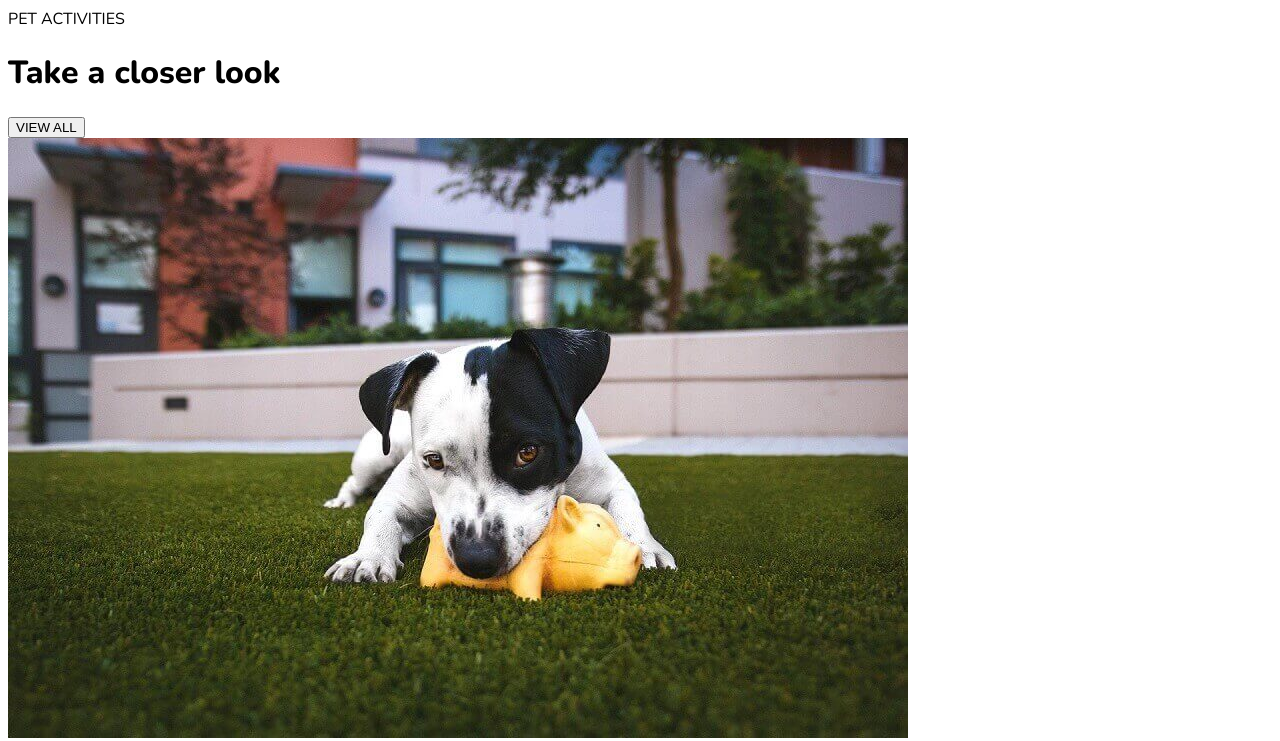
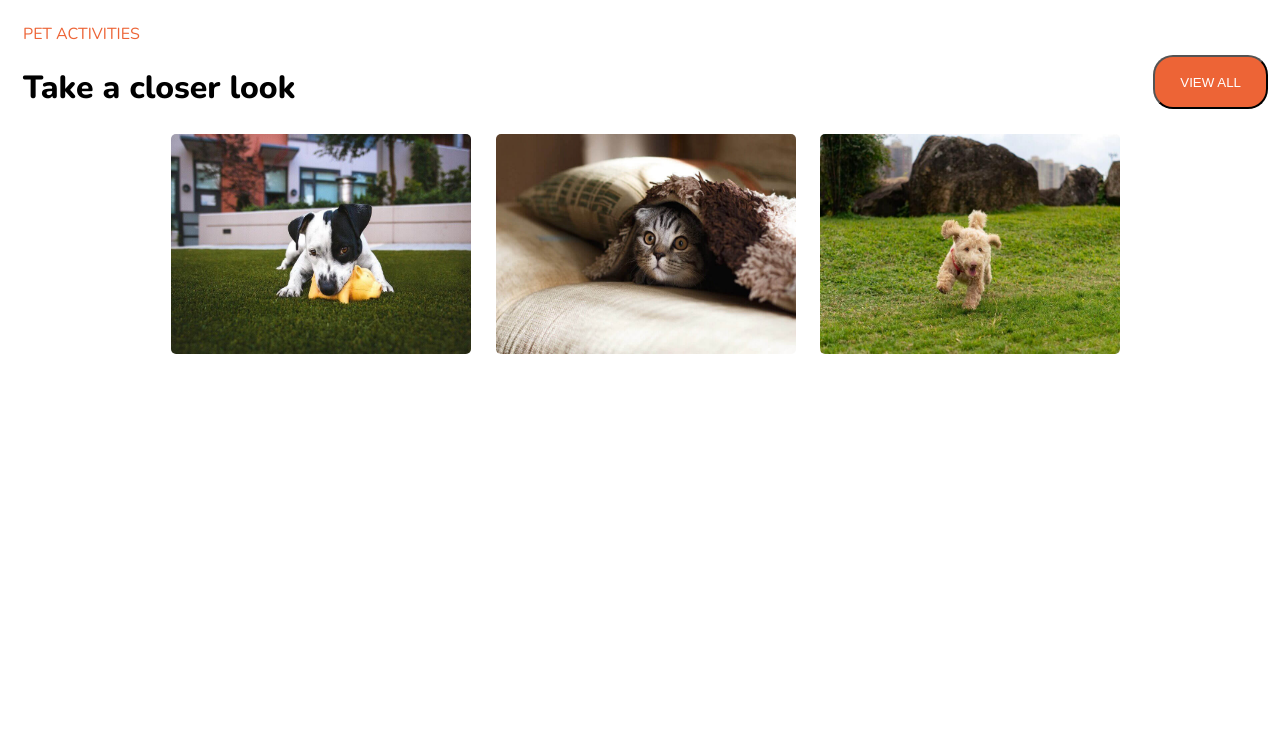
Before and after one commit to metis89/w1-ch4-Sofia-Hudson, a website: page index.html in a window 1280 px wide. Shown: the top 741 px of the page. Drawn offline with nearby package versions, Linux system fonts and the light colour scheme.

Commit message:
Good enough to finish T_T

```diff
--- a/index.html
+++ b/index.html
@@ -21,20 +21,15 @@
         <h1 class="title">Take a closer look</h1>
       </div>
 
-      <div>
-        <button class="img-btn">VIEW ALL</button>
-      </div>
+      <button class="img-btn">VIEW ALL</button>
+
 
     </header>
 
     <section class="picture-section">
-      <div class="dog-img">
+      <div class="images">
         <img src="./img/01.jpg" alt="Dog with toy">
-      </div>
-      <div class="cat-img">
         <img src="./img/02.jpg" alt="Cat under blanket">
-      </div>
-      <div class="fluffy-dog-img">
         <img src="./img/03.jpg" alt="Fluffy dog running">
       </div>
     </section>
--- a/styles.scss
+++ b/styles.scss
@@ -11,4 +11,56 @@ html {
 body {
   font-family: "Nunito", sans-serif;
   font-weight: 400;
+  min-width: 100%;
 }
+
+main {
+  display: flex;
+  flex-direction: column;
+  padding: 15px;
+  margin-right: 5px;
+}
+
+.header {
+  display: flex;
+  justify-content: space-between;
+  align-items: flex-end;
+}
+
+.kicker {
+  color: rgb(237, 100, 54);
+}
+
+h1 {
+  margin-bottom: 0;
+}
+
+.img-btn {
+  background-color: rgb(237, 100, 54);
+  border-radius: 20px;
+  padding: 25px;
+  color: white;
+  height: 20px;
+  display: flex;
+  align-items: center;
+}
+
+.picture-section {
+  display: flex;
+  width: 100%;
+  padding-top: 15px;
+  justify-content: center;
+}
+
+images {
+  display: flex;
+  width: 100%;
+  padding: 0 50px;
+}
+
+img {
+  width: 20rem;
+  height: 15rem;
+  border-radius: 15px;
+  padding: 10px;
+}
```
Also changed, not shown: styles.css, 1 other file.
